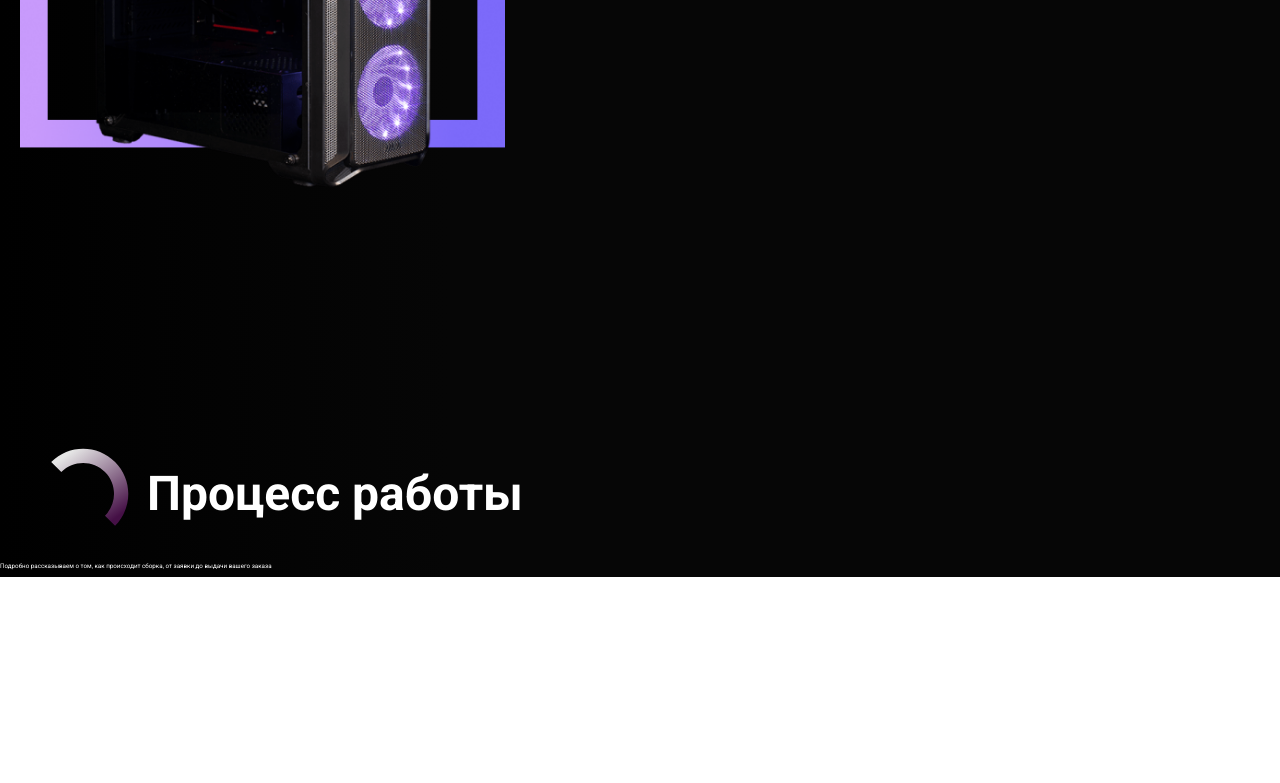
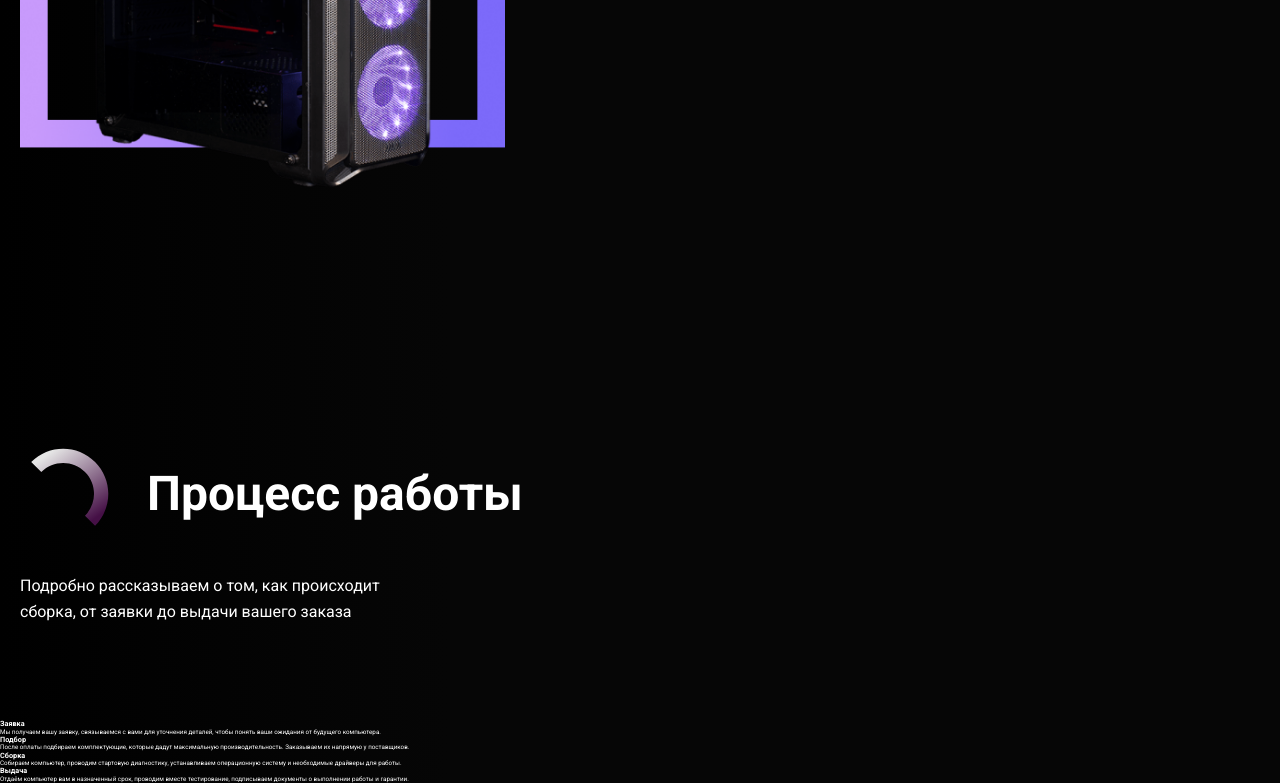
Before and after one commit to korvet88/Your_PC_collected_web_sait, a plain HTML site: page source/index.html in a window 1280 px wide. Shown: the part 1521-2304 px from the top of the page. Before the commit the page ends 2098 px from the top, so only its background shows below. Drawn offline with Linux system fonts and the light colour scheme.

Commit message:
add card block
Блок с карточками
Старт.
Размещен общий блок
Добавлен текст для карточек
Без стилей.

```diff
--- a/source/css/style.css
+++ b/source/css/style.css
@@ -176,6 +176,7 @@ h1, h2, h3, h4, h5, h6 {
     font-size: 1.6rem;
     line-height: 160%;
 }
+
 .process .container{
     display: flex;
     flex-direction: column;
@@ -183,17 +184,31 @@ h1, h2, h3, h4, h5, h6 {
 .process__title {
     display: flex;
     height: 12.7rem;
-    margin-left: 2rem;
+
     align-items: center;
 }
 .process__img {
     display: block;
     width: 12.7rem;
     height: 12.7rem;
+
 }
 .process__header {
     display: block;
     font-weight: 700;
     font-size: 4.8rem;
     line-height: 140%;
+    margin-left: 2rem;
 }
+.process__description {
+    display: block;
+    font-size: 1.6rem;
+    line-height: 160%;
+    width: 40.1rem;
+    margin: 0 0 8rem 2rem;
+}
+.cards__container {
+    display: flex;
+    margin-left: 5rem;
+
+}
--- a/source/index.html
+++ b/source/index.html
@@ -81,13 +81,44 @@
         <section class="process">
             <div class="container">
                 <div class="process__title">
-                        <div class="process__img">
-                            <img src="img/process__img.svg" alt="process img is here">
-                        </div>
-                        <h2 class="process__header">Процесс работы</h2>
+                    <div class="process__img">
+                        <img src="img/process__img.svg" alt="process img is here">
+                    </div>
+                    <h2 class="process__header">Процесс работы</h2>
                 </div>
                 <div class="process__description">
                     <p>Подробно рассказываем о том, как происходит сборка, от заявки до выдачи вашего заказа</p>
+                </div>
+            </div>
+
+            <div class="container">
+                <div class="card">
+                    <h3 class="card__header">Заявка</h3>
+                    <div class="card__line"></div>
+                    <div class="card__description">Мы получаем вашу заявку, связываемся с вами для уточнения деталей,
+                        чтобы понять ваши
+                        ожидания от будущего компьютера.</div>
+                </div>
+                <div class="card">
+                    <h3 class="card__header">Подбор</h3>
+                    <div class="card__line"></div>
+                    <div class="card__description">После оплаты подбираем комплектующие, которые дадут максимальную
+                        производительность. Заказываем их напрямую у
+                        поставщиков.</div>
+                </div>
+                <div class="card">
+                    <h3 class="card__header">Сборка</h3>
+                    <div class="card__line"></div>
+                    <div class="card__description">Собираем компьютер, проводим стартовую диагностику, устанавливаем
+                        операционную систему и необходимые драйверы для
+                        работы.</div>
+                    <div class="card">
+                        <h3 class="card__header">Выдача</h3>
+                        <div class="card__line"></div>
+                        <div class="card__description">Отдаём компьютер вам в назначенный срок, проводим вместе
+                            тестирование, подписываем документы о выполнении работы и
+                            гарантии.</div>
+                    </div>
                 </div>
             </div>
         </section>
```
